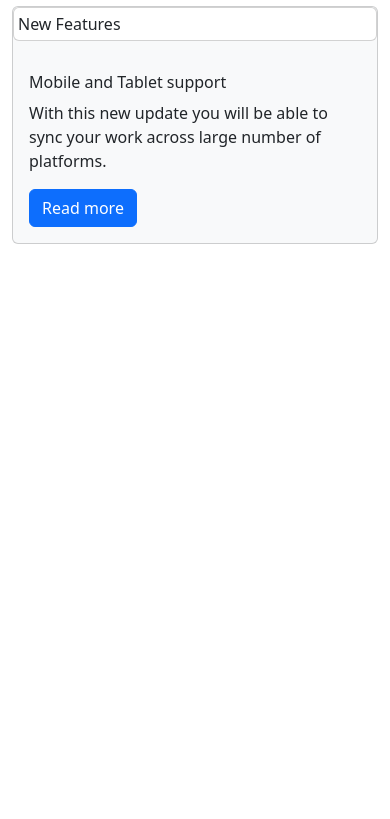
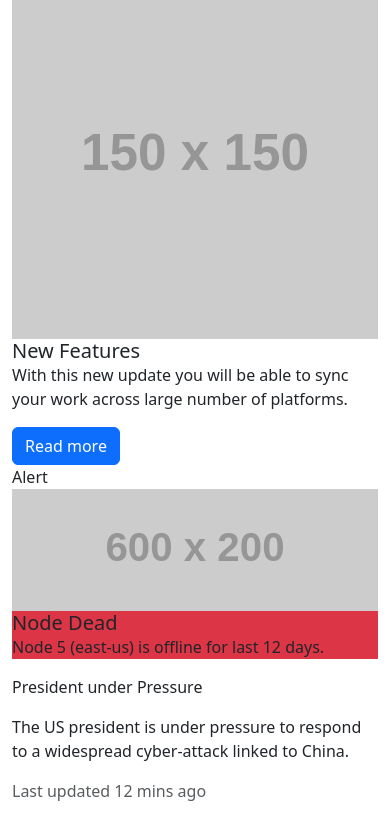
Before and after one commit to acciojob/bootstrap-card-satishcoderZZ1, a website: page main.html in a window 390 px wide. Shown: the part 99-918 px from the top of the page. Before the commit the page ends 844 px from the top, so only its background shows below. Drawn offline with nearby package versions, Linux system fonts and the light colour scheme.

Commit message:
created a submission

```diff
--- a/main.html
+++ b/main.html
@@ -3,26 +3,39 @@
 <html>
 
 <head>
-	<link rel="stylesheet" href="styles.css">
-	<link href="https://cdn.jsdelivr.net/npm/bootstrap@5.3.3/dist/css/bootstrap.min.css" rel="stylesheet">
-
+	<link href="https://cdn.jsdelivr.net/npm/bootstrap@5.3.6/dist/css/bootstrap.min.css" rel="stylesheet" integrity="sha384-4Q6Gf2aSP4eDXB8Miphtr37CMZZQ5oXLH2yaXMJ2w8e2ZtHTl7GptT4jmndRuHDT" crossorigin="anonymous">
+    <script src="https://code.jquery.com/jquery-3.6.0.min.js"></script>
+    <script src="https://stackpath.bootstrapcdn.com/bootstrap/5.1.3/js/bootstrap.bundle.min.js"></script>
+    <title>Bootstrap Cards Example</title>
 </head>
 
 
 <body>
 	<div class="container mt-5">
-		<div class="row row-cols-1 row-cols-md-2 g-4">
-<h1 class="card-header">Welcome to Sync5 </h1>
-			<div class="col">
-				<div class="card bg-light">
-					<p class="card p-1">New Features</p>
-					<div class="card-body">
-						<h6 class="card-text">Mobile and Tablet support</h6>
-						<p>With this new update you will be able to sync your work across large number of platforms.</p>
-						<a href="#" class="btn btn-primary">Read more</a>
-					</div>
+		<div class="card-deck">
+			<div class="card-bg-light">
+				<div class="card-header">
+					Welcome to Sync5
 				</div>
+				<img src="https://via.placeholder.com/150" class="card-img-top" alt="Sync5 Image">
+				<div class="card-body">
+					<h5 class="card-title">New Features</h5>
+					<p class="card-text">With this new update you will be able to sync your work across large number of platforms.</p>
+					<a href="#" class="btn btn-primary">Read more</a>
+				</div
+			</div>
 
+
+			<div class="bard ">
+				<div class="card-header">Alert</div>
+				<img src="https://via.placeholder.com/600x200" class="card-img-top" alt="Alert Image">
+				<div class="card-body">
+					<h5 class="card-title bg-danger">Node Dead</h5>
+					<p class="card-text bg-danger">Node 5 (east-us) is offline for last 12 days.</p>
+					<p class="card-text">President under Pressure</p>
+					<p class="card-text">The US president is under pressure to respond to a widespread cyber-attack linked to China.</p>
+					<p class=text-muted>Last updated 12 mins ago</p>
+				</div>
 			</div>
 		</div>
 	</div>
```
